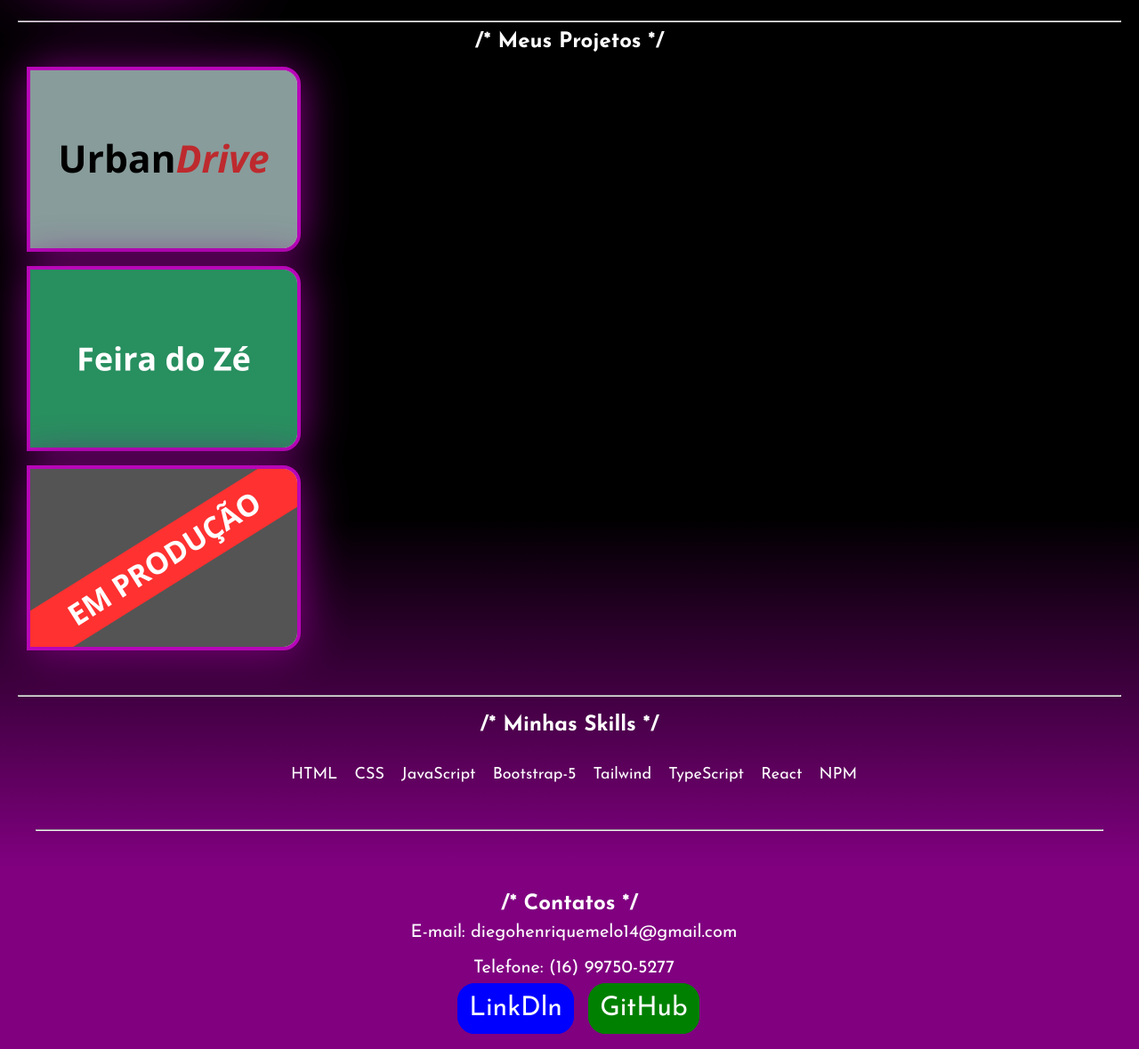
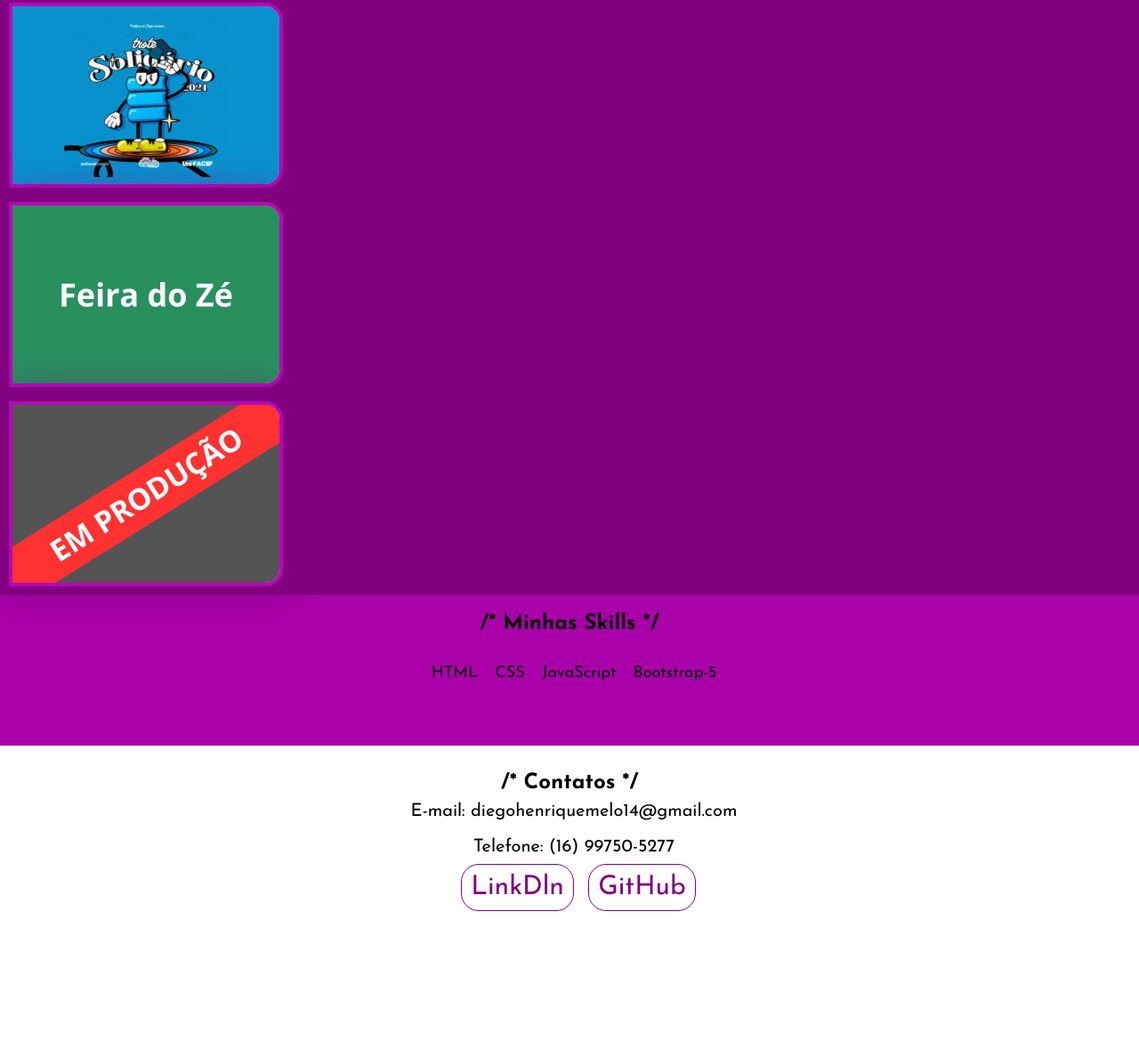
Before and after one commit to DiegoHenriqueMelo/PortifolioDev, a plain HTML site: page index.html in a window 1280 px wide. Shown: the part 668-1847 px from the top of the page at 89% size. After the commit the page ends 1711 px from the top, so only its background shows below. Drawn offline with Linux system fonts and the light colour scheme.

Commit message:
Realizei alterações no design do projeto

```diff
--- a/estilo/media.css
+++ b/estilo/media.css
@@ -1,7 +1,7 @@
 @media screen and (min-width: 768px) {
     nav{
         padding: 15px;
-        background-color: black;
+        background-color: white;
         display: flex;
         align-items: center;
         justify-content: space-between;
--- a/estilo/style.css
+++ b/estilo/style.css
@@ -11,7 +11,7 @@
     src: url(../font/Josefin_Sans/JosefinSans-VariableFont_wght.ttf) format(opentype);
 }
 body{
-    color: white;
+    color: black;
     font-family: 'Josefin';
 }
 h1{
@@ -21,7 +21,7 @@ h1{
 nav{
     padding: 15px;
     align-items: center;
-    background-color: black;
+    background-color: white;
     text-align: center;
 }
 ul{
@@ -30,7 +30,7 @@ ul{
 }
 a{
     text-decoration: none;
-    color: white;
+    color: black;
     margin-left: 10px;
     display: inline;
 }
@@ -44,9 +44,9 @@ h2{
 }
 
 main{
-    padding: 20px;
-    padding-top: 30px;
-    background-image: linear-gradient(to bottom, black, black, black, black, purple);
+    /* padding: 20px;
+    padding-top: 30px; */
+    /* background-image: linear-gradient(to bottom, black, black, black, black, purple); */
     height: auto;
 }
 strong{
@@ -71,6 +71,7 @@ i:hover{
     flex-direction: column;
     justify-content: space-around;
     padding: 10px;
+    background-color: rgb(209, 103, 209);
 }
 #img-sobre{
     height: 150px;
@@ -95,9 +96,9 @@ i:hover{
     box-shadow: 2px 2px 100px purple;
 }
 #sobre{
+    background-color: rgb(170, 0, 170);
     text-align: center;
     padding: 10px;
-    margin-bottom: 40px;
     line-height: 1.5;
     font-size: 20px;
 }
@@ -111,7 +112,7 @@ i:hover{
     justify-content: center;
     flex-direction: column;
     align-items: center;
-    margin-bottom: 40px;
+    background-color: purple;
 }
 .title-proj{
     padding: 15px;
@@ -128,7 +129,7 @@ i:hover{
     border-radius: 0px 0px 20px 20px;
 }
 .urban:hover{
-    height: 370px;
+    height: auto;
     transition: 0.2s;
     overflow: auto;
 }
@@ -140,7 +141,6 @@ h4{
 }
 .btn-proj{
     padding: 10px;
-    margin: 30px;
     background-color: purple;
     border: 1px solid purple;
     border-radius: 10px;
@@ -192,6 +192,7 @@ h4{
 }
 #tec{
     padding: 20px;
+    background-color: rgb(170, 0, 170);
 
 }
 .list > ul{
@@ -209,7 +210,7 @@ h4{
     transition: .5s;
 }
 #contatos{
-    background-color: purple;
+    background-color: white;
     padding: 30px;
     text-align: center;
 }
@@ -224,6 +225,15 @@ h4{
 }
 em{
     font-size: 20px;
-    color: rgb(165, 4, 165);
-    text-shadow: 2px 2px 15px rgb(190, 4, 190);
+    color: white;
 }
+.btn-ctt{
+    color: purple;
+    border: 1px solid purple;
+}
+.btn-ctt:hover{
+    color: white;
+    background-color: purple;
+    border: 1px solid purple;
+    transition: .5s;
+}
--- a/index.html
+++ b/index.html
@@ -19,6 +19,7 @@
             </ul>
         </nav>
     </header>
+    <hr>
     <main>
         <div id="prin">
             <h2>
@@ -26,7 +27,6 @@
             </h2>
             <img id="img-sobre" src="img/desenho-dev.png" alt="">
         </div>
-        <hr>
         <div id="sobre">
             <h2 class="title-sobre">/* Quem sou eu? */</h2>
             <div class="cont-sobre">
@@ -37,20 +37,19 @@
                 <img id="foto" src="img/a.jpeg" alt="">
             </div>
         </div>
-        <hr>
         <div id="projetos">
             <h2>/* Meus Projetos */</h2>
             <br>
             <div class="catalago">
                 <div class="urban">
-                    <img src="img/UrbanDrive.png" alt="">
+                    <img src="img/foto-trote.png" alt="">
                     <div class="cont-cat">
                         <h4>Projeto Pessoal</h4>
                         <hr>
-                        <h4 class="title-proj">Urban Drive</h4>
-                        <p class="desc-proj">Projeto pessoal com intuito de promover um site de alguem de veículos <em>Exclusivo para Desktop</em>.</p>
+                        <h4 class="title-proj">Trote Solidário Uni-FACEF</h4>
+                        <p class="desc-proj">O Trote Solidário entre os calouros, como uma iniciativa institucional, já presente no Uni-FACEF há mais de 30 anos, visando à inserção do discente no ambiente acadêmico, focando a promoção social, agregando em sua formação a importância de esforços que tornem suas decisões mais éticas e humanas.</p>
                         <br>
-                        <a href="https://diegohenriquemelo.github.io/UrbanDrive/" class="btn-proj">Visitar</a>
+                        <a href="https://diegohenriquemelo.github.io/Trote-solidario-Uni_Facef/" class="btn-proj">Visitar</a>
                     </div>
                 </div>
                 <br>
@@ -79,7 +78,6 @@
                 </div>
             </div>
         </div>
-        <hr>
         <div id="tec">
             <h2>/* Minhas Skills */</h2>
             <br>
@@ -89,13 +87,8 @@
                     <a>CSS</a>
                     <a>JavaScript</a>
                     <a>Bootstrap-5</a>
-                    <a>Tailwind</a>
-                    <a>TypeScript</a>
-                    <a>React</a>
-                    <a>NPM</a>
                 </ul>
             </div>
-            <hr>
         </div>
     </main>
     <footer id="contatos">
@@ -105,8 +98,8 @@
             <br>
             <p>Telefone: (16) 99750-5277</p>
             <br>
-            <a href="https://www.linkedin.com/in/diego-henrique-melo/" style="color:white; border: 3px solid blue;background-color: blue;">LinkDln</a>
-            <a href="https://github.com/DiegoHenriqueMelo" style="color: white; border: 3px solid green; background-color: green;">GitHub</a>
+            <a href="https://www.linkedin.com/in/diego-henrique-melo/" class="btn-ctt">LinkDln</a>
+            <a href="https://github.com/DiegoHenriqueMelo" class="btn-ctt">GitHub</a>
 
         </div>
     </footer>
```
Also changed, not shown: img/foto-trote.png (added).
